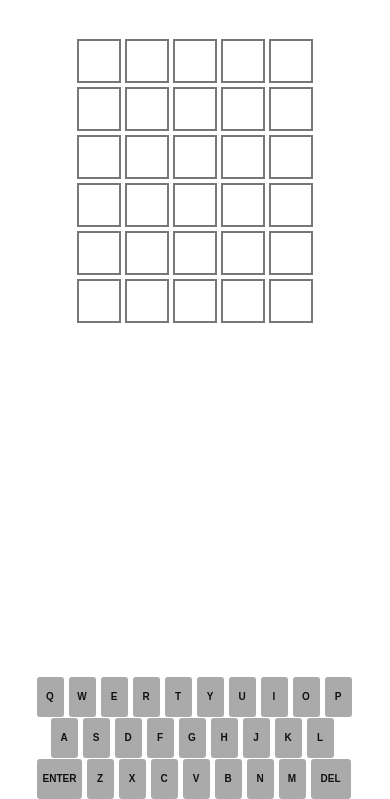
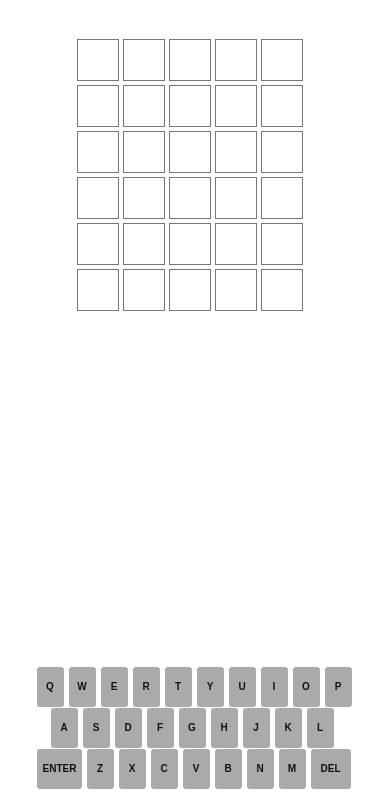
Before and after one commit to avinashmg/worduel, a plain HTML site: page index.html in a window 390 px wide. Shown: the part 45-844 px from the top of the page. Drawn offline with Linux system fonts and the light colour scheme.

Commit message:
Keyboard Margin adjusted

```diff
--- a/index.html
+++ b/index.html
@@ -84,7 +84,7 @@
           margin-top: 2px;
           background: #fff;
           float: left;
-          border: solid #777 2px;
+          border: solid #777 1px;
           font-family: sans-serif;
           font-weight: bolder;
           font-size: 28px;
@@ -97,7 +97,7 @@
         }
         .keyboard {
             position: fixed;
-          bottom: 0px;
+          bottom: 10px;
           min-width: 320px;
           margin-left: calc(50% - 160px);
         }
```
